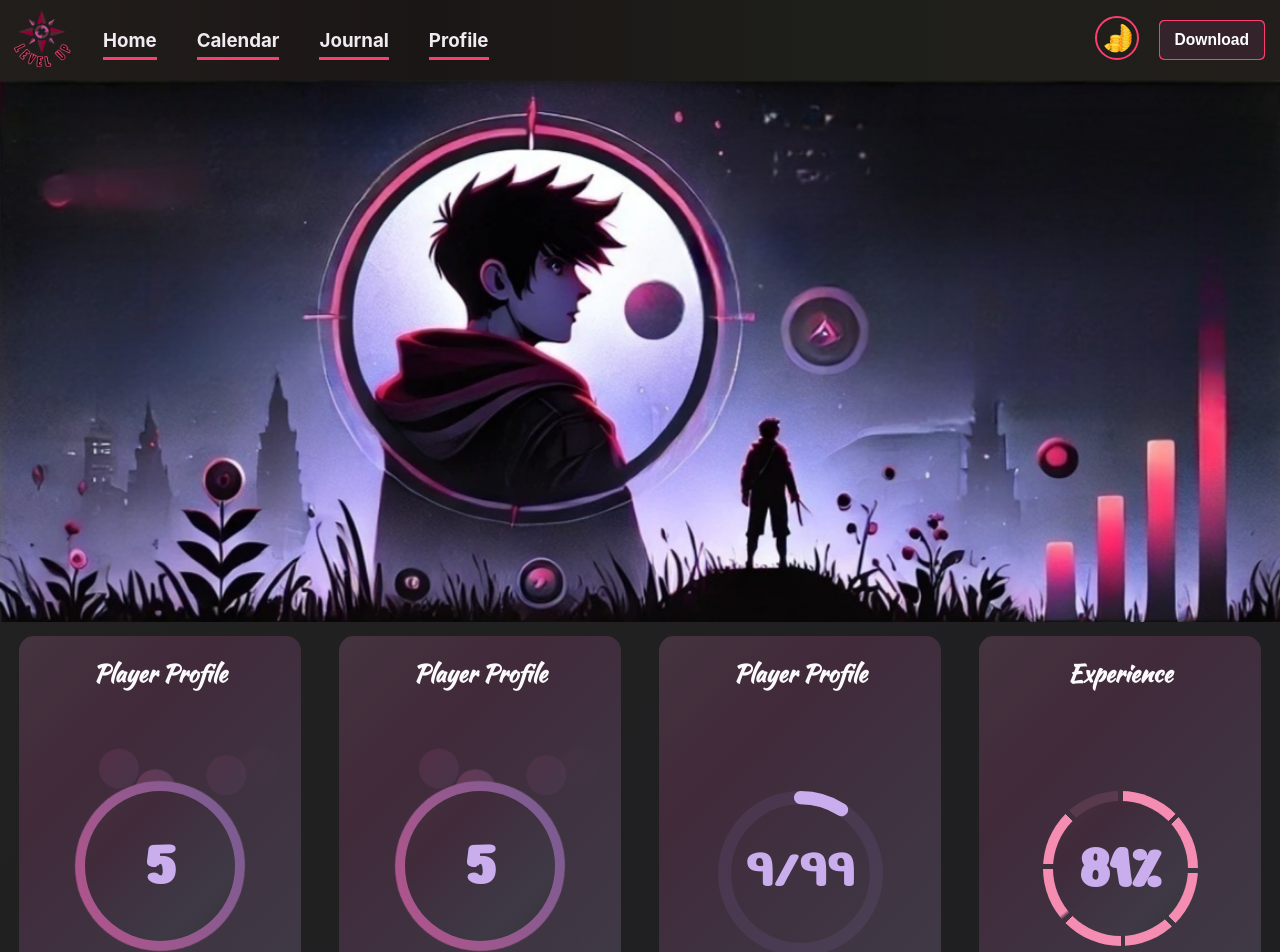
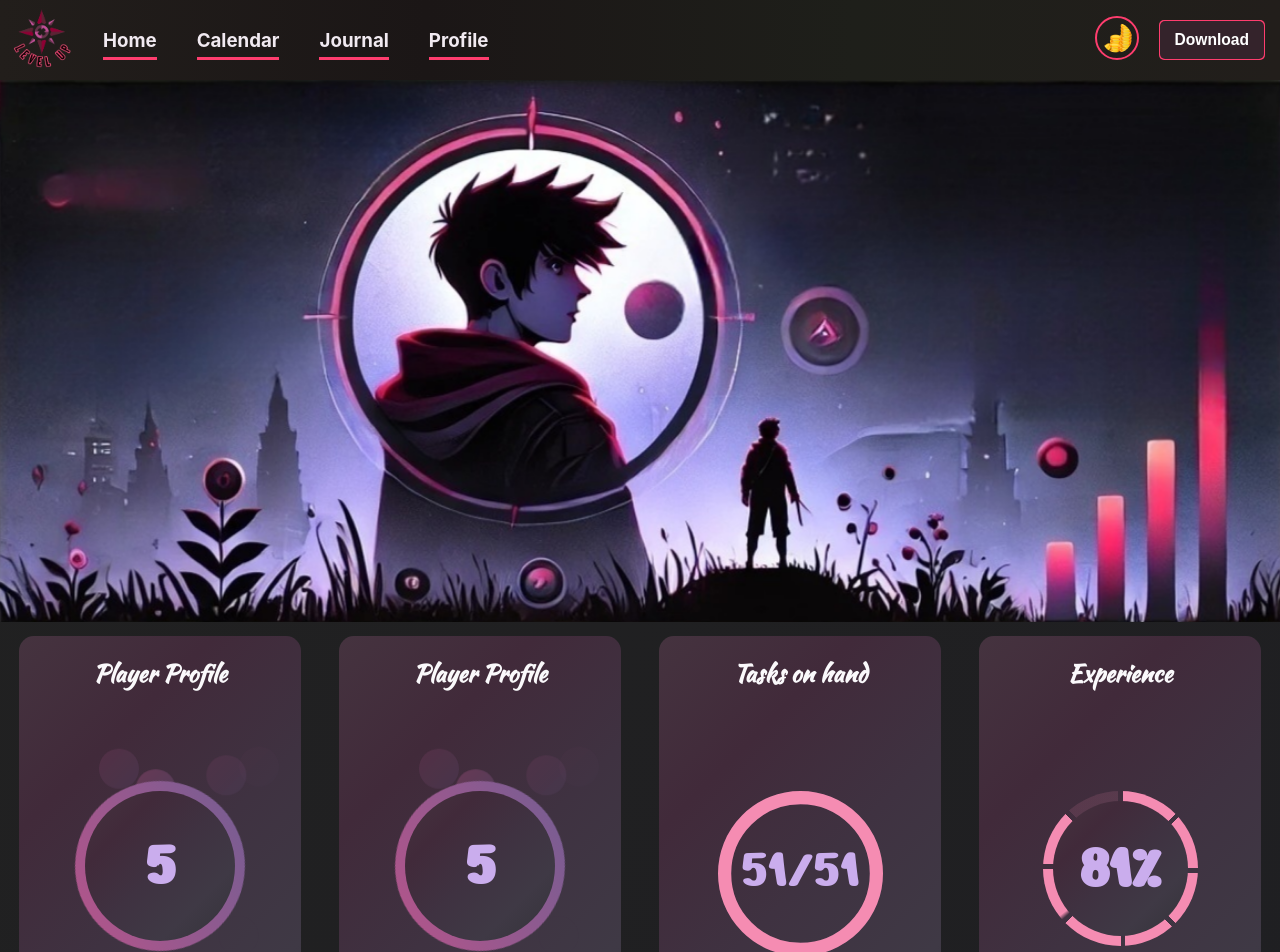
Before and after one commit to DenisHallvaxhiu/LevelUpApp, a React (Create React App) app in the folder client/levelupapp/: page / in a window 1280 px wide. Shown: the top 952 px of the page. Built offline with nearby package versions, Linux system fonts and the light colour scheme.

Commit message:
CircleBar Progress Finished

```diff
--- a/client/levelupapp/src/components/CircleProgressBar/CircleProgressBar.jsx
+++ b/client/levelupapp/src/components/CircleProgressBar/CircleProgressBar.jsx
@@ -2,16 +2,20 @@ import React from "react";
 import { CircularProgressbar } from "react-circular-progressbar";
 import "./CircleProgressBar.css";
 
-export default function CircleProgressBar() {
-    let tasks = 99;
-    let completed = 9;
-  const percentage = completed / tasks * 100;
-  let stroke = percentage===100 ? "#f58cb2" : "#caaded"
+export default function CircleProgressBar(props) {
+  let tasks = props.tasks;
+  let completed = props.completed;
+  const percentage = (completed / tasks) * 100;
+  let stroke = percentage === 100 ? "#f58cb2" : "#caaded";
   return (
     <div className="circle-progress-bar">
       <div>
         {" "}
-        <CircularProgressbar styles={{path:{stroke: `${stroke}`}}} value={percentage} text={`${completed}/${tasks}`} />
+        <CircularProgressbar
+          styles={{ path: { stroke: `${stroke}` } }}
+          value={percentage}
+          text={`${completed}/${tasks}`}
+        />
       </div>
     </div>
   );
--- a/client/levelupapp/src/pages/Home/Home.jsx
+++ b/client/levelupapp/src/pages/Home/Home.jsx
@@ -21,8 +21,8 @@ export default function Home() {
           <CircleAnimationLevel level="5"></CircleAnimationLevel>
         </div>
         <div className="card">
-          <h2 className="card-title">Player Profile</h2>
-          <CircleProgressBar/>
+          <h2 className="card-title">Tasks on hand</h2>
+          <CircleProgressBar tasks={51} completed={51}/>
         </div>
         <div className="card">
           <h2 className="card-title">Experience</h2>
```
